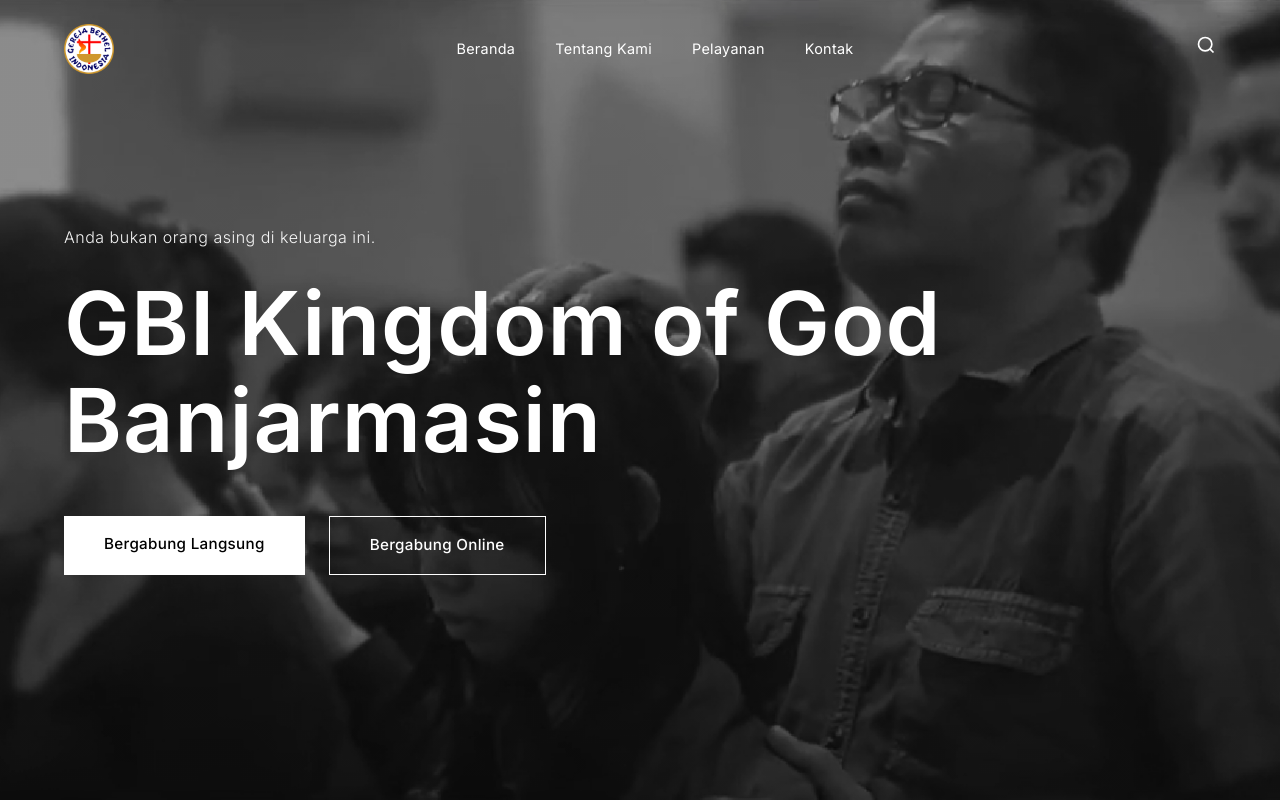
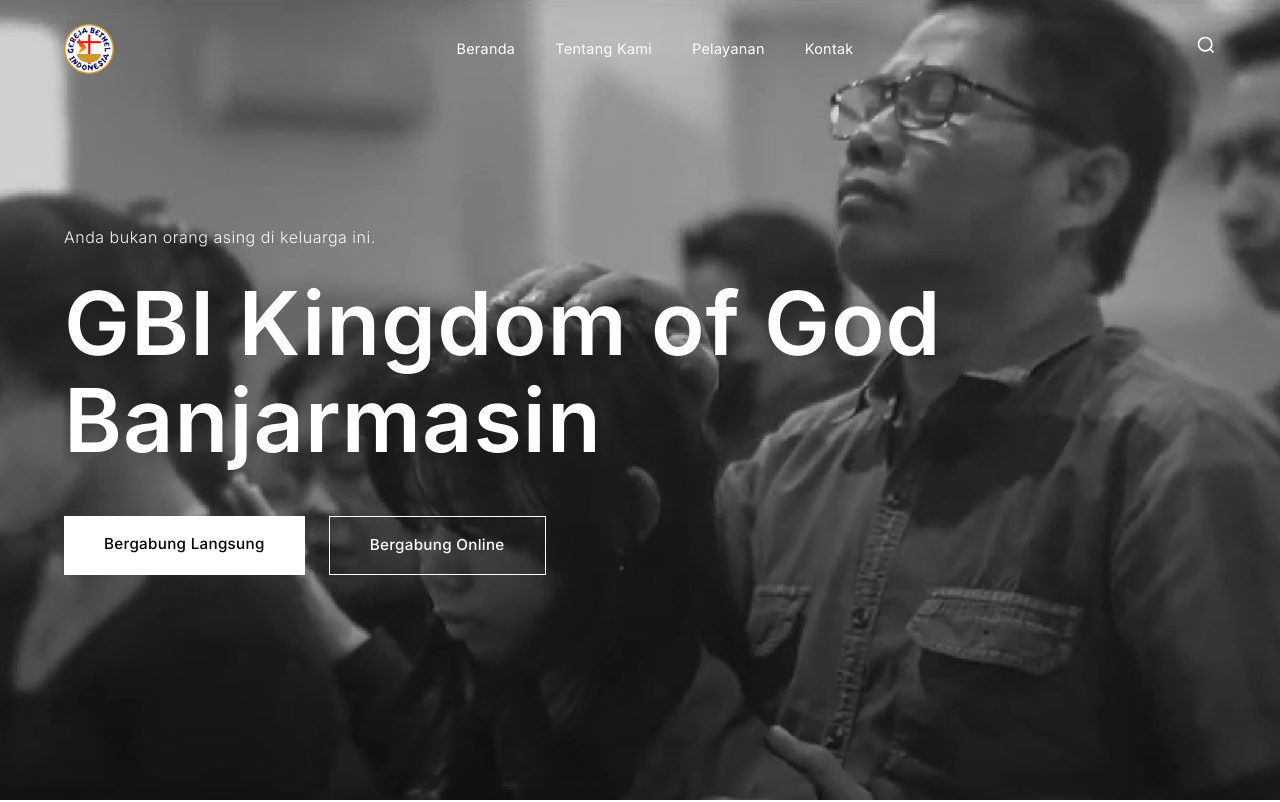
Before and after one commit to sammdavid/Church-Website-2.0, a plain HTML site: page index.html in a window 1280 px wide. Shown: the top 802 px of the page. Drawn offline with nearby package versions, Linux system fonts and the light colour scheme.

Commit message:
Update style.css

```diff
--- a/style.css
+++ b/style.css
@@ -83,7 +83,7 @@
 /* Hero Section */
 .hero {
     height: 100vh;
-    background: linear-gradient(rgba(0, 0, 0, 0.4), rgba(0, 0, 0, 0.4)),
+    background: linear-gradient(rgba(0, 0, 0, 0.1), rgba(0, 0, 0, 0.1)),
                 url('../images/sam.png');
     background-size: cover;
     background-position: center;
```
